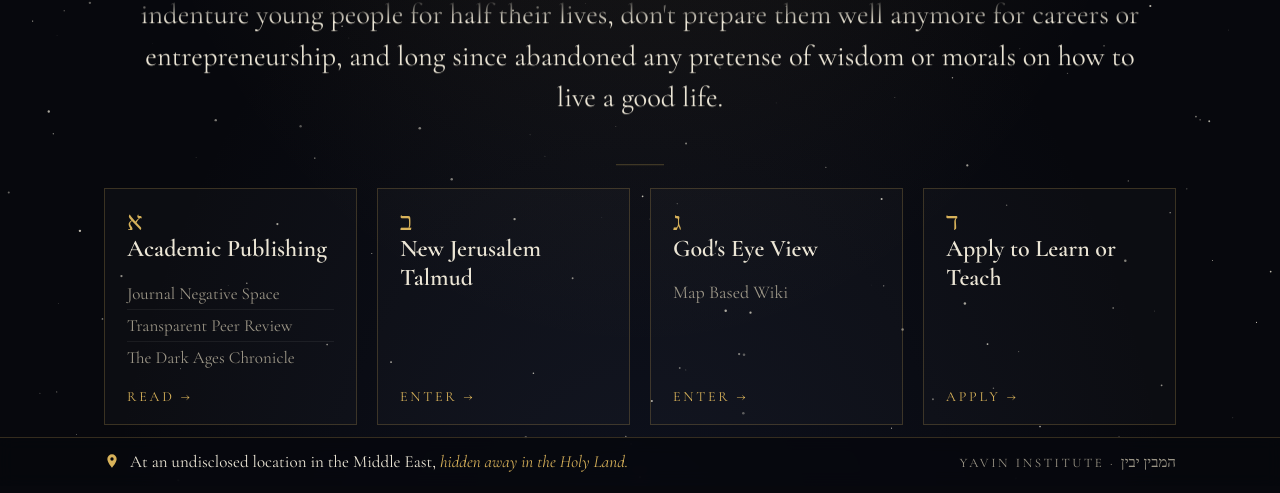
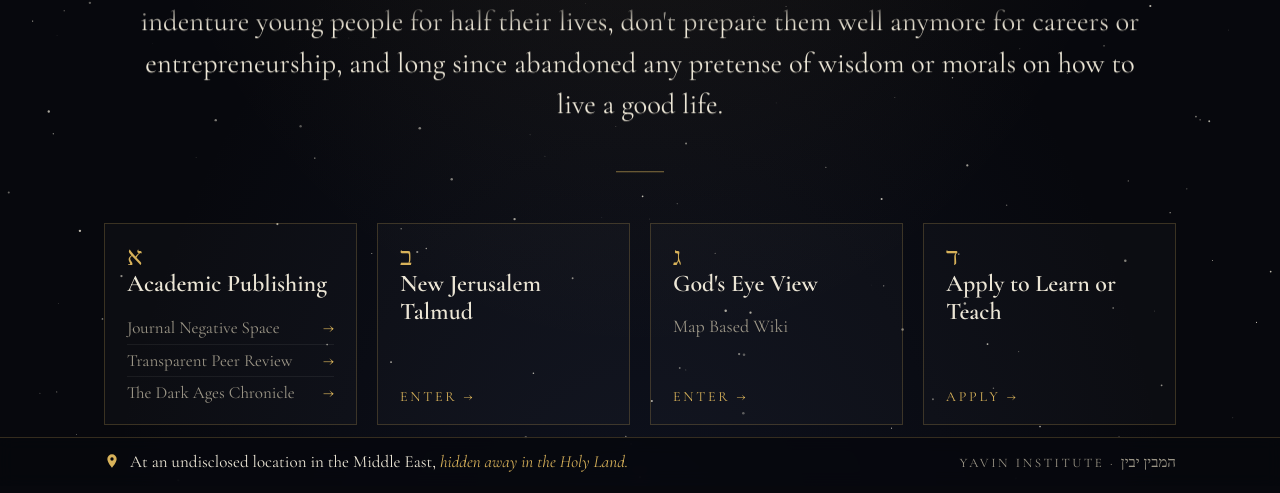
Before and after one commit to MasterWoxxer/yavin, a plain HTML site: page index.html in a window 1280 px wide. Shown: the part 314-807 px from the top of the page. Drawn offline with nearby package versions, Linux system fonts and the light colour scheme; a web font is replaced by a local one.

Commit message:
Link the three journal sites from the Academic Publishing card
Co-Authored-By: Claude Opus 5.5 <noreply@anthropic.com>

```diff
--- a/assets/css/site.css
+++ b/assets/css/site.css
@@ -208,6 +208,9 @@ main .cards { margin-top: auto; padding: 0 0 12px; }
 .card ul { list-style: none; color: var(--muted); font-size: 18px; }
 .card li { padding: 2px 0; font-size: 17px; border-top: 1px solid rgba(255,255,255,0.06); }
 .card li:first-child { border-top: 0; }
+.card li a { display: flex; justify-content: space-between; gap: 8px; color: inherit; text-decoration: none; transition: color 0.2s; }
+.card li a::after { content: "→"; color: var(--gold); }
+.card li a:hover { color: var(--gold); }
 .card p { color: var(--muted); font-size: 18px; }
 .card .go {
   margin-top: auto;
--- a/index.html
+++ b/index.html
@@ -177,16 +177,15 @@
 
   <!-- CARDS -->
   <section class="cards">
-    <a class="card" href="#publishing">
+    <div class="card">
       <div class="num" lang="he">א</div>
       <h3>Academic Publishing</h3>
       <ul>
-        <li>Journal Negative Space</li>
-        <li>Transparent Peer Review</li>
-        <li>The Dark Ages Chronicle</li>
+        <li><a href="https://yavin-negative-space.vercel.app/">Journal Negative Space</a></li>
+        <li><a href="https://yavin-transparent-peer-review.vercel.app/">Transparent Peer Review</a></li>
+        <li><a href="https://yavin-dark-ages-chronicle.vercel.app/">The Dark Ages Chronicle</a></li>
       </ul>
-      <span class="go">Read →</span>
-    </a>
+    </div>
 
     <a class="card" href="#talmud">
       <div class="num" lang="he">ב</div>
```
